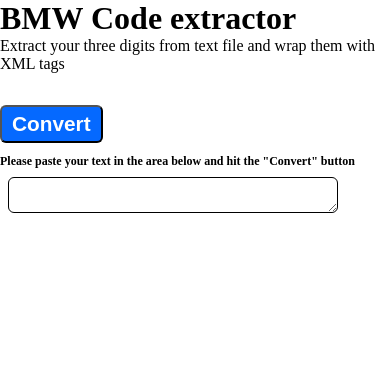
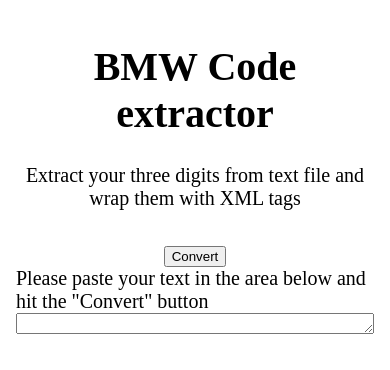
Before and after one commit to VeejayPL/bmw-text-to-xml-converter, a website: page index.html in a window 390 px wide. Drawn offline with Linux system fonts and the light colour scheme.

Commit message:
Delete old styling and start applying new one

```diff
--- a/style.css
+++ b/style.css
@@ -1,52 +1,25 @@
 * {
-  margin: 0;
-  padding: 0;
+  box-sizing: border-box;
 }
 body {
-  display: flex;
-  flex-direction: column;
-  align-items: center;
-  justify-content: center;
-}
-.convert-btn {
-  margin: 2rem 0 0.5rem 0;
-  padding: 10px 20px;
-  border-radius: 6px;
-  display: flex;
-  justify-content: center;
-  align-items: center;
-  background: #0066fffa;
-  font: bold 1.5em sans-serif;
-  color: #ffffff;
-}
-.label {
-  font-size: 24px;
-}
-.auto-height {
-  width: 60%;
-  margin: 0.5rem;
-  padding: 0.5rem;
-  border: solid 1px;
-  border-radius: 6px;
-  font-size: 24px;
+  margin: 0;
+  font-family: system ui;
+  font-size: 1.25rem;
 }
 
-@media (max-width: 1000px) {
-  .convert-btn {
-    padding: 5px 10px;
-    font: bold 1.3em sans-serif;
-  }
-  .auto-height {
-    width: 80%;
-    font-size: 16px;
-  }
-  .label {
-    font-size: 20px;
-  }
+.site-title {
+  padding: 1rem;
+  text-align: center;
 }
-@media (max-width: 600px) {
-  .label {
-    font-size: 12px;
-    font-weight: bold;
-  }
+
+.wrapper {
+  display: grid;
+  place-items: center;
+  max-width: 60rem;
+  margin-inline: auto;
+  padding-inline: 1rem;
 }
+
+.auto-height {
+  width: 100%;
+}
```
